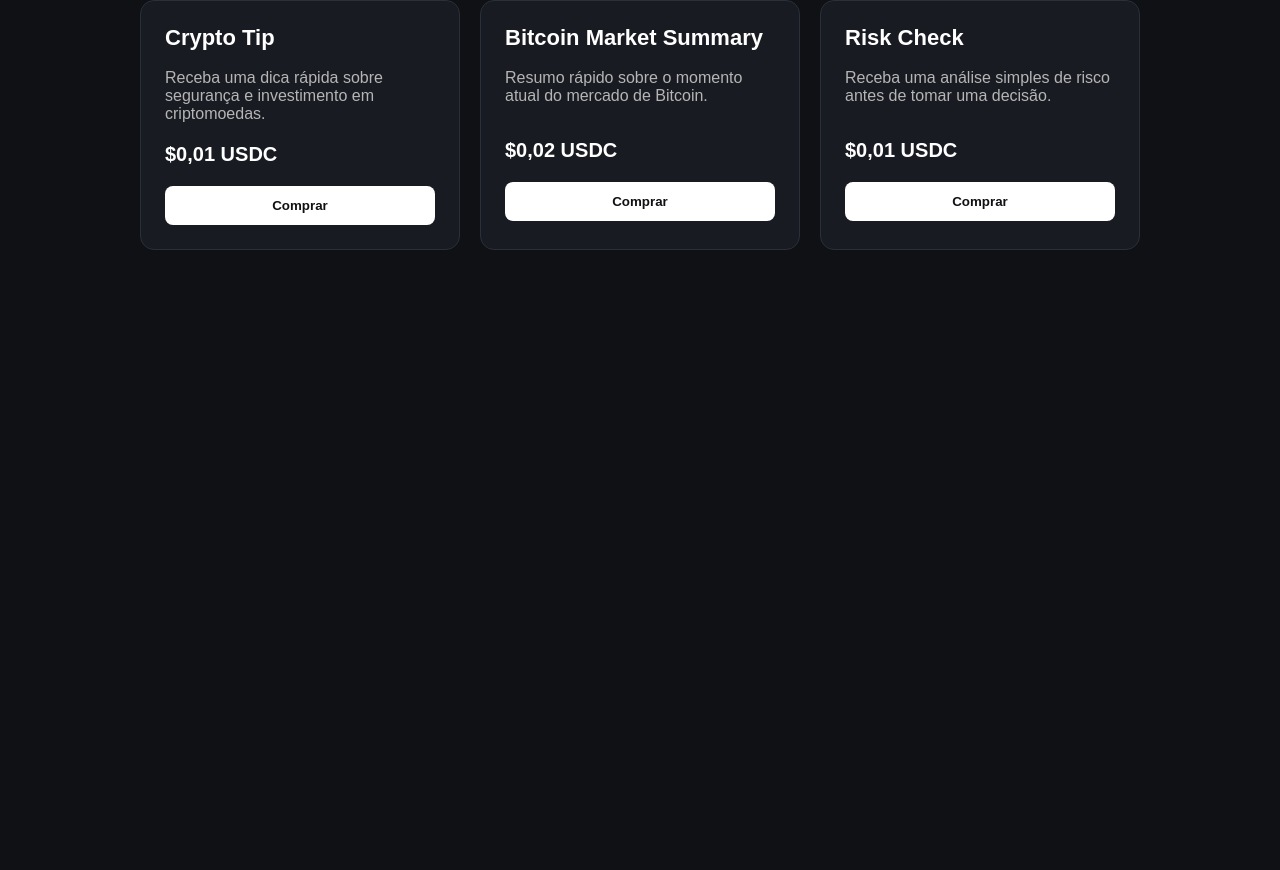
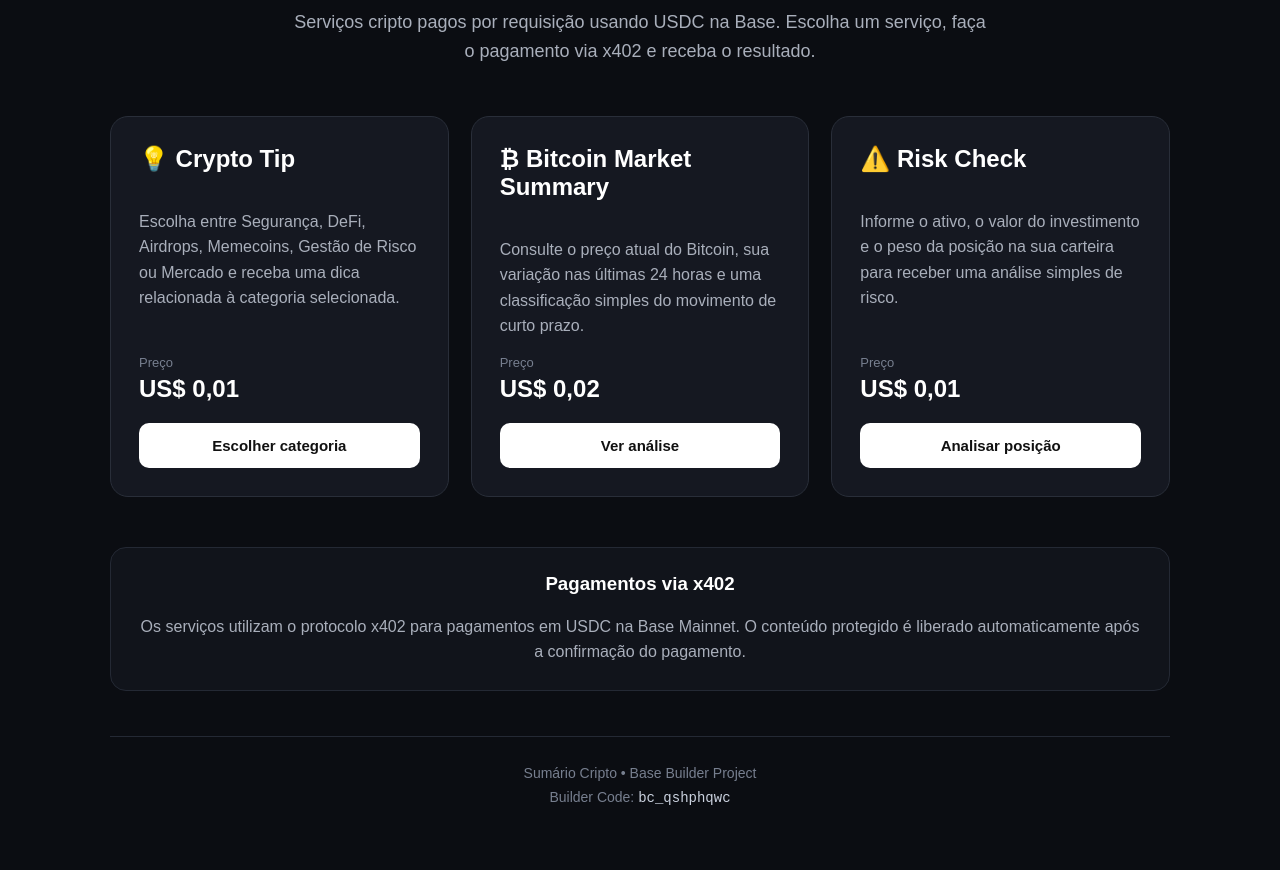
Before and after one commit to glauber-egalon/sumario-cripto-base, a website: page x402-api/public/index.html in a window 1280 px wide. Shown: the part 175-1045 px from the top of the page. Before the commit the page ends 800 px from the top, so only its background shows below. Drawn offline with Linux system fonts and the light colour scheme.

Commit message:
Update melhora layout index.html

```diff
--- a/x402-api/public/index.html
+++ b/x402-api/public/index.html
@@ -3,110 +3,266 @@
 <head>
   <meta charset="UTF-8" />
   <meta name="viewport" content="width=device-width, initial-scale=1.0" />
+
   <title>Sumário Cripto PayAPI</title>
 
   <style>
+    * {
+      box-sizing: border-box;
+    }
+
     body {
+      margin: 0;
       font-family: Arial, sans-serif;
-      background: #0f1115;
+      background: #0b0d12;
       color: #ffffff;
-      margin: 0;
-      padding: 40px 20px;
     }
 
     .container {
-      max-width: 1000px;
+      width: 100%;
+      max-width: 1100px;
       margin: 0 auto;
+      padding: 60px 20px;
+    }
+
+    .hero {
+      text-align: center;
+      margin-bottom: 50px;
+    }
+
+    .badge {
+      display: inline-block;
+      padding: 8px 14px;
+      border: 1px solid #333a48;
+      border-radius: 30px;
+      background: #151821;
+      color: #b8c0d0;
+      font-size: 14px;
+      margin-bottom: 20px;
     }
 
     h1 {
-      font-size: 36px;
-      margin-bottom: 10px;
+      font-size: 46px;
+      margin: 0 0 15px;
     }
 
     .subtitle {
-      color: #b5b5b5;
-      margin-bottom: 35px;
+      max-width: 700px;
+      margin: 0 auto;
+      color: #a9afbb;
+      font-size: 18px;
+      line-height: 1.6;
     }
 
     .cards {
       display: grid;
-      grid-template-columns: repeat(auto-fit, minmax(240px, 1fr));
-      gap: 20px;
+      grid-template-columns: repeat(3, 1fr);
+      gap: 22px;
     }
 
     .card {
-      background: #181b22;
-      border: 1px solid #2a2f3a;
-      border-radius: 14px;
-      padding: 24px;
+      background: #151821;
+      border: 1px solid #292e39;
+      border-radius: 18px;
+      padding: 28px;
+      display: flex;
+      flex-direction: column;
+      min-height: 330px;
     }
 
     .card h2 {
       margin-top: 0;
-      font-size: 22px;
+      font-size: 24px;
     }
 
-    .card p {
-      color: #b5b5b5;
-      min-height: 50px;
+    .description {
+      color: #a9afbb;
+      line-height: 1.6;
+      flex-grow: 1;
+    }
+
+    .price-label {
+      color: #777f8f;
+      font-size: 13px;
+      margin-bottom: 5px;
     }
 
     .price {
-      font-size: 20px;
+      font-size: 24px;
       font-weight: bold;
-      margin: 20px 0;
+      margin-bottom: 20px;
     }
 
     button {
       width: 100%;
-      padding: 12px;
       border: none;
-      border-radius: 8px;
+      border-radius: 10px;
+      padding: 14px;
+      font-size: 15px;
+      font-weight: bold;
+      cursor: pointer;
       background: #ffffff;
       color: #111111;
-      font-weight: bold;
-      cursor: pointer;
     }
 
     button:hover {
-      opacity: 0.9;
+      opacity: 0.88;
+    }
+
+    .info {
+      margin-top: 50px;
+      padding: 25px;
+      background: #11141b;
+      border: 1px solid #242934;
+      border-radius: 16px;
+      text-align: center;
+    }
+
+    .info h3 {
+      margin-top: 0;
+    }
+
+    .info p {
+      color: #a9afbb;
+      line-height: 1.6;
+      margin-bottom: 0;
+    }
+
+    footer {
+      margin-top: 45px;
+      padding-top: 25px;
+      border-top: 1px solid #242934;
+      color: #777f8f;
+      text-align: center;
+      font-size: 14px;
+      line-height: 1.7;
+    }
+
+    code {
+      color: #cbd2df;
+    }
+
+    @media (max-width: 800px) {
+      .cards {
+        grid-template-columns: 1fr;
+      }
+
+      h1 {
+        font-size: 36px;
+      }
+
+      .card {
+        min-height: auto;
+      }
     }
   </style>
 </head>
 
 <body>
+
   <div class="container">
-    <h1>Sumário Cripto PayAPI</h1>
 
-    <p class="subtitle">
-      Serviços e dados cripto pagos com USDC na Base usando x402.
-    </p>
+    <section class="hero">
 
-    <div class="cards">
+      <div class="badge">
+        Base Mainnet • USDC • x402
+      </div>
+
+      <h1>Sumário Cripto PayAPI</h1>
+
+      <p class="subtitle">
+        Serviços cripto pagos por requisição usando USDC na Base.
+        Escolha um serviço, faça o pagamento via x402 e receba o resultado.
+      </p>
+
+    </section>
+
+    <section class="cards">
 
       <div class="card">
-        <h2>Crypto Tip</h2>
-        <p>Receba uma dica rápida sobre segurança e investimento em criptomoedas.</p>
-        <div class="price">$0,01 USDC</div>
-        <button onclick="window.location.href='/crypto-tip-form'">Comprar</button>
+
+        <h2>💡 Crypto Tip</h2>
+
+        <p class="description">
+          Escolha entre Segurança, DeFi, Airdrops, Memecoins,
+          Gestão de Risco ou Mercado e receba uma dica relacionada
+          à categoria selecionada.
+        </p>
+
+        <div class="price-label">Preço</div>
+        <div class="price">US$ 0,01</div>
+
+        <button onclick="window.location.href='/crypto-tip-form'">
+          Escolher categoria
+        </button>
+
       </div>
 
+
       <div class="card">
-        <h2>Bitcoin Market Summary</h2>
-        <p>Resumo rápido sobre o momento atual do mercado de Bitcoin.</p>
-        <div class="price">$0,02 USDC</div>
-        <button onclick="window.location.href='/api/bitcoin-summary'">Comprar</button>
+
+        <h2>₿ Bitcoin Market Summary</h2>
+
+        <p class="description">
+          Consulte o preço atual do Bitcoin, sua variação nas últimas
+          24 horas e uma classificação simples do movimento de curto prazo.
+        </p>
+
+        <div class="price-label">Preço</div>
+        <div class="price">US$ 0,02</div>
+
+        <button onclick="window.location.href='/api/bitcoin-summary'">
+          Ver análise
+        </button>
+
       </div>
 
+
       <div class="card">
-        <h2>Risk Check</h2>
-        <p>Receba uma análise simples de risco antes de tomar uma decisão.</p>
-        <div class="price">$0,01 USDC</div>
-        <button onclick="window.location.href='/risk-check-form'">Comprar</button>
+
+        <h2>⚠️ Risk Check</h2>
+
+        <p class="description">
+          Informe o ativo, o valor do investimento e o peso da posição
+          na sua carteira para receber uma análise simples de risco.
+        </p>
+
+        <div class="price-label">Preço</div>
+        <div class="price">US$ 0,01</div>
+
+        <button onclick="window.location.href='/risk-check-form'">
+          Analisar posição
+        </button>
+
       </div>
 
-    </div>
+    </section>
+
+
+    <section class="info">
+
+      <h3>Pagamentos via x402</h3>
+
+      <p>
+        Os serviços utilizam o protocolo x402 para pagamentos em USDC
+        na Base Mainnet. O conteúdo protegido é liberado automaticamente
+        após a confirmação do pagamento.
+      </p>
+
+    </section>
+
+
+    <footer>
+
+      Sumário Cripto • Base Builder Project
+      <br>
+
+      Builder Code:
+      <code>bc_qshphqwc</code>
+
+    </footer>
+
   </div>
+
 </body>
 </html>
```
